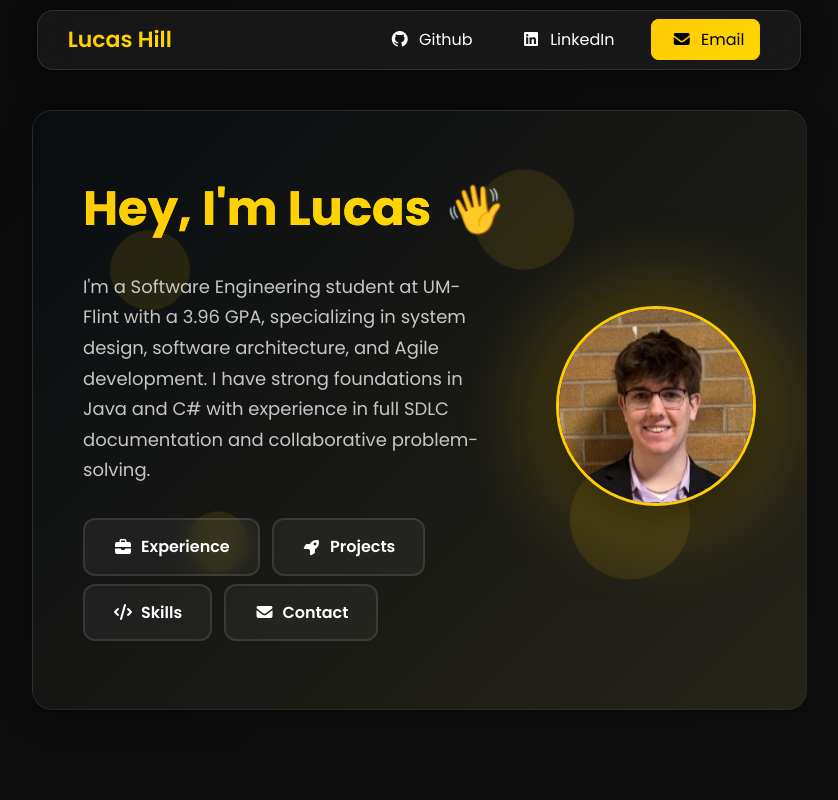
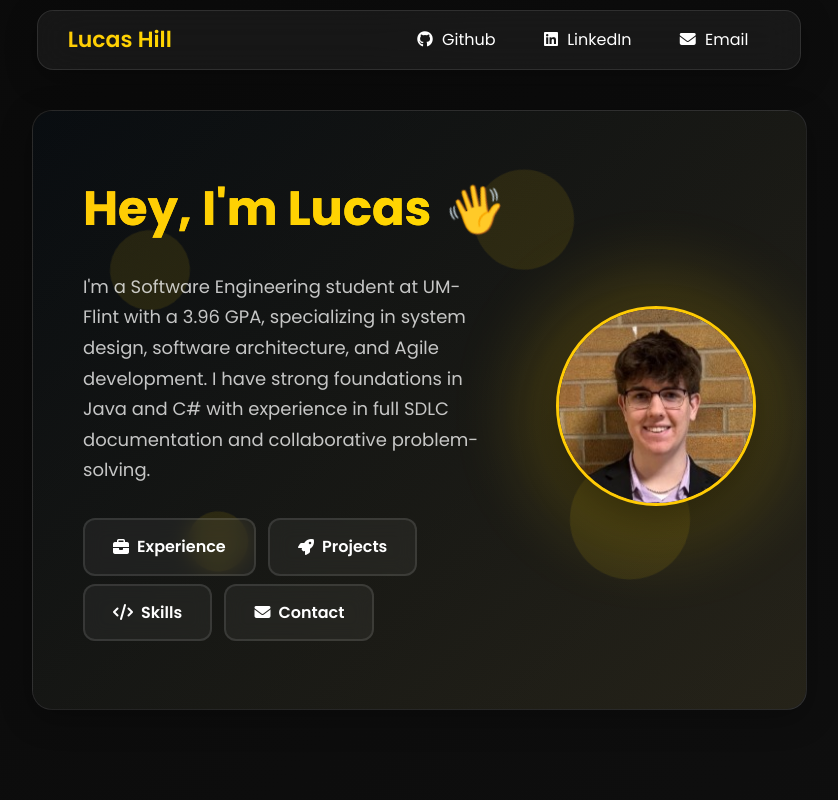
Before and after one commit to lucashill-dev/portfolio-website, a plain HTML site: page index.html in a window 1280 px wide. Shown: the top 800 px of the page, without its empty margins (221-1059 px from the left). Drawn offline with Linux system fonts and the light colour scheme.

Commit message:
Changed email display in navbar

```diff
--- a/index.html
+++ b/index.html
@@ -25,7 +25,7 @@
     <link rel="preconnect" href="https://fonts.gstatic.com" crossorigin>
     <link href="https://fonts.googleapis.com/css2?family=Poppins:wght@300;400;500;600;700&family=Inter:wght@300;400;500;600;700&display=swap" rel="stylesheet">
 
-    <link rel="stylesheet" href="https://cdnjs.cloudflare.com/ajax/libs/font-awesome/7.0.0/css/all.min.css" integrity="sha512-DxV+EoADOkOygM4IR9yXP8Sb2qwgidEmeqAEmDKIOfPRQZOWbXCzLC6vjbZyy0vPisbH2SyW27+ddLVCN+OMzQ==" crossorigin="anonymous" referrerpolicy="no-referrer" />
+    <link rel="stylesheet" href="https://cdnjs.cloudflare.com/ajax/libs/font-awesome/6.5.1/css/all.min.css" integrity="sha512-DTOQO9RWCH3ppGqcWaEA1BIZOC6xxalwEsw9c2QQeAIftl+Vegovlnee1c9QX4TctnWMn13TZye+giMm8e2LwA==" crossorigin="anonymous" referrerpolicy="no-referrer" />
 
     <link rel="stylesheet" href="styles.css">
 
--- a/styles.css
+++ b/styles.css
@@ -13,11 +13,8 @@
      --maize-primary: #ffcb05;
      --maize-secondary: #ffd700;
      --blue-primary: #00274c;
-    --blue-secondary: #003d7a;
-    --blue-accent: #004d99;
 
      /* Accent Colors */
-    --purple-accent: #8b5cf6;
      --green-accent: #10b981;
      --orange-accent: #f59e0b;
      --red-accent: #ef4444;
@@ -26,9 +23,6 @@
      --gradient-primary: linear-gradient(135deg, #0a0a0a 0%, #1a1a1a 100%);
      --gradient-secondary: linear-gradient(135deg, #111111 0%, #1a1a1a 100%);
      --gradient-maize: linear-gradient(135deg, var(--maize-primary) 0%, var(--maize-secondary) 100%);
-    --gradient-blue: linear-gradient(135deg, var(--blue-primary) 0%, var(--blue-secondary) 100%);
-    --gradient-purple: linear-gradient(135deg, var(--purple-accent) 0%, #a855f7 100%);
-    --gradient-green: linear-gradient(135deg, var(--green-accent) 0%, #34d399 100%);
 
     /* Glass Effects */
     --glass-bg: rgba(255, 255, 255, 0.05);
@@ -150,22 +144,11 @@
     transform: translateY(-1px);
 }
 
-nav .right a:last-child {
-    color: #000000;
-    background: var(--gradient-maize);
-    padding: 8px 15px;
-    border-radius: 8px;
-    border: 1px solid var(--maize-primary);
-}
-
 nav .right a span {
     margin-left: 5px;
 }
 
-nav .right a:last-child span, nav .right a:last-child i {
-    color: #000000;
-    margin-left: 5px;
-}
+
 
 /* Progress Bar */
 .progress-indicator {
@@ -397,12 +380,6 @@
     position: relative;
     overflow: hidden;
     margin: 0 8px 8px 0;
-}
-
-.cta-button.primary {
-    background: var(--gradient-maize);
-    color: #000000;
-    border-color: var(--maize-primary);
 }
 
 .cta-button.secondary {
@@ -1121,11 +1098,7 @@
         font-size: 22px;
     }
 
-    nav .right a:last-child, nav .right a:last-child i  {
-        color: var(--text-color);
-        background: transparent;
-        padding: 0px;
-    }
+
 
     nav .right a span {
         display: none;
@@ -1264,28 +1237,14 @@
     }
 }
 
-/* Animations */
-section {
-    opacity: 1;
-    transform: translate3d(0, 0, 0);
-    transition: opacity 0.3s ease, transform 0.3s ease;
-    scroll-margin-top: 90px;
-}
+
 
 @media (prefers-reduced-motion: reduce) {
     html { scroll-behavior: auto; }
     *, *::before, *::after { transition: none !important; animation: none !important; }
 }
 
-section.animate-in {
-    opacity: 1;
-    transform: translate3d(0, 0, 0);
-}
 
-section.animate-out {
-    opacity: 0;
-    transform: translate3d(0, 15px, 0);
-}
 
 /* Text Color Fixes */
 .timeline-role {
@@ -1323,12 +1282,6 @@
  .tab-button.active span,
  .timeline-logo i,
  .tech-tag,
-.submit-btn,
-.submit-btn i,
-.submit-btn span,
-nav .right a:last-child,
-nav .right a:last-child i,
-nav .right a:last-child span,
  .hero-section .text .links a:hover,
  .hero-section .text .links a:hover i,
  .hero-section .text .links a:hover span {
```
Lines whose indentation alone changed are shown as unchanged.
